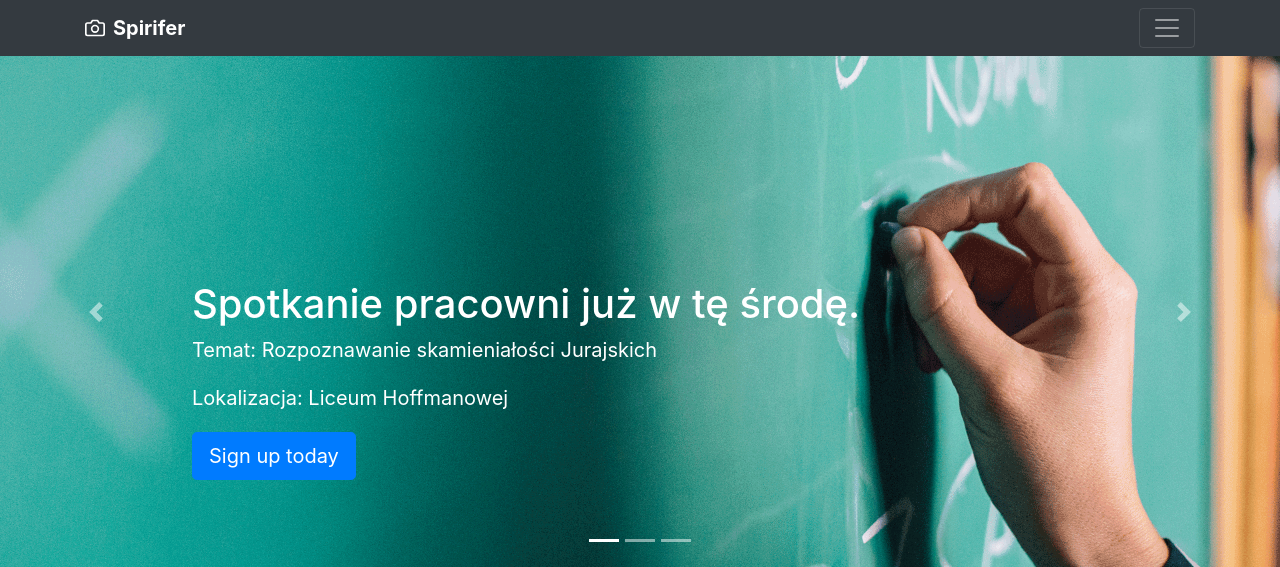
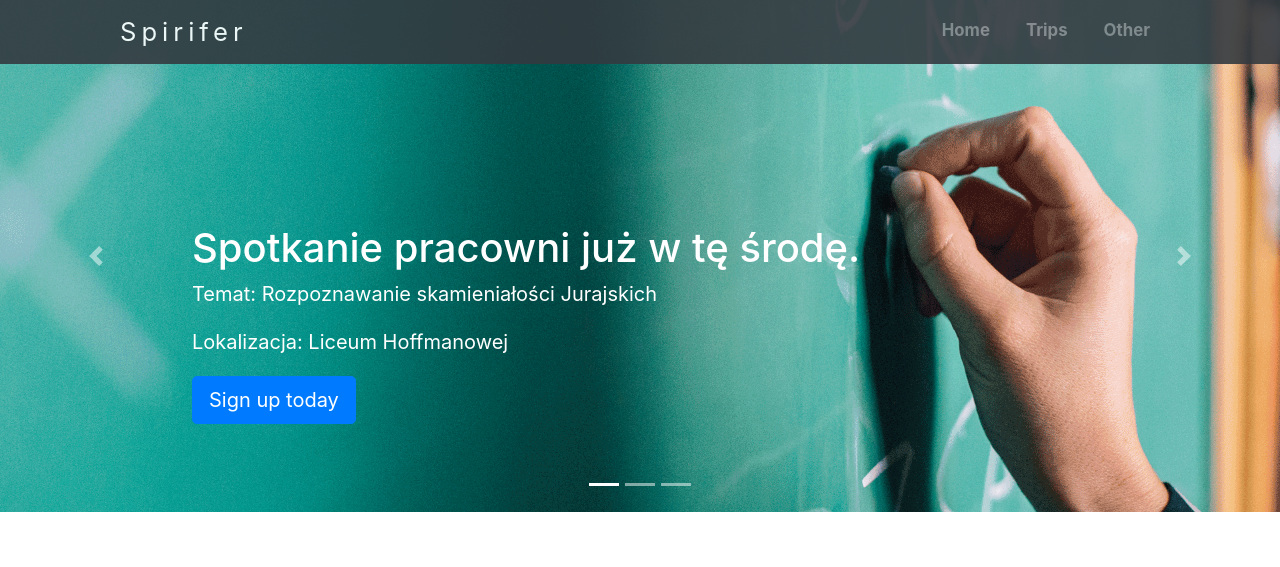
Before and after one commit to okraskaj/Spirifer, a Django app: page / in a window 1280 px wide. Shown: the top 567 px of the page. Run offline with Django 3.2, Linux system fonts and the light colour scheme; some libraries are stand-ins or nearby versions.

Commit message:
navbar functionality is working

```diff
--- a/static/css/carousel.css
+++ b/static/css/carousel.css
@@ -90,3 +90,38 @@
     margin-top: 7rem;
   }
 }
+
+.navbar-brand{
+  font-weight: 400;
+  font-size: 1.6rem;
+  letter-spacing: 5px;
+  margin-bottom: 0;
+  display: inline-block;
+  position: relative;
+}
+
+
+.nav-link {
+  font-weight: 700;
+  font-size: 1.05rem;
+  color: rgba(255, 255, 255, .5);
+  background-color: transparent;
+  border-bottom: .25rem solid transparent;
+  padding: 0 10px;
+  margin: 0 10px;
+  display: inline-block;
+  position: relative;
+  opacity: 0.75;
+}
+.nav-link{
+    position:relative;
+}
+.nav-link:hover::after{
+    content:'';
+    position:absolute;
+    width: 100%;
+    height: 0;
+    left:0;
+    bottom:0; /*Change this to increase/decrease distance*/
+    border-bottom: 2px solid #fafafa;
+}
--- a/templates/navbar.html
+++ b/templates/navbar.html
@@ -1,30 +1,23 @@
 {% load static %}
-<div class="collapse bg-dark" id="navbarHeader">
-  <div class="container">
-    <div class="row">
-      <div class="col-sm-8 col-md-7 py-4">
-        <h4 class="text-white">About</h4>
-        <p class="text-muted">Add some information about the album below, the author, or any other background context. Make it a few sentences long so folks can pick up some informative tidbits. Then, link them off to some social networking sites or contact information.</p>
-      </div>
-      <div class="col-sm-4 offset-md-1 py-4">
-        <h4 class="text-white">Contact</h4>
-        <ul class="list-unstyled">
-          <li><a href="#" class="text-white">Follow on Twitter</a></li>
-          <li><a href="#" class="text-white">Like on Facebook</a></li>
-          <li><a href="#" class="text-white">Email me</a></li>
+
+<nav class="navbar navbar-expand-md navbar-dark fixed-top bg-dark" style="opacity: 0.9">
+  <div class="navbar-collapse collapse" style="margin-left: 6.5rem;">
+      <a class="navbar-brand" href="#">Spirifer</a>
+      <button class="navbar-toggler" type="button" data-toggle="collapse"
+              data-target="#navbarCollapse" aria-controls="navbarCollapse"
+              aria-expanded="false" aria-label="Toggle navigation">
+        <span class="navbar-toggler-icon"></span>
+      </button>
+        <ul class="navbar-nav ml-auto"  style="margin-right: 6rem;">
+          <li class="nav-item">
+            <a class="nav-link" href="#">Home <span class="sr-only">(current)</span></a>
+          </li>
+          <li class="nav-item ">
+            <a class="nav-link" href="#">Trips</a>
+          </li>
+          <li class="nav-item">
+            <a class="nav-link" href="#">Other</a>
+          </li>
         </ul>
-      </div>
-    </div>
   </div>
-</div>
-<div class="navbar navbar-dark bg-dark box-shadow">
-  <div class="container d-flex justify-content-between">
-    <a href="{% url 'index' %}" class="navbar-brand d-flex align-items-center">
-      <svg xmlns="http://www.w3.org/2000/svg" width="20" height="20" viewBox="0 0 24 24" fill="none" stroke="currentColor" stroke-width="2" stroke-linecap="round" stroke-linejoin="round" class="mr-2"><path d="M23 19a2 2 0 0 1-2 2H3a2 2 0 0 1-2-2V8a2 2 0 0 1 2-2h4l2-3h6l2 3h4a2 2 0 0 1 2 2z"></path><circle cx="12" cy="13" r="4"></circle></svg>
-      <strong>Spirifer</strong>
-    </a>
-    <button class="navbar-toggler" type="button" data-toggle="collapse" data-target="#navbarHeader" aria-controls="navbarHeader" aria-expanded="false" aria-label="Toggle navigation">
-      <span class="navbar-toggler-icon"></span>
-    </button>
-  </div>
-</div>
+    </nav>
```
Also changed, not shown: static/css/cover.css (added, +90 -0 lines).
